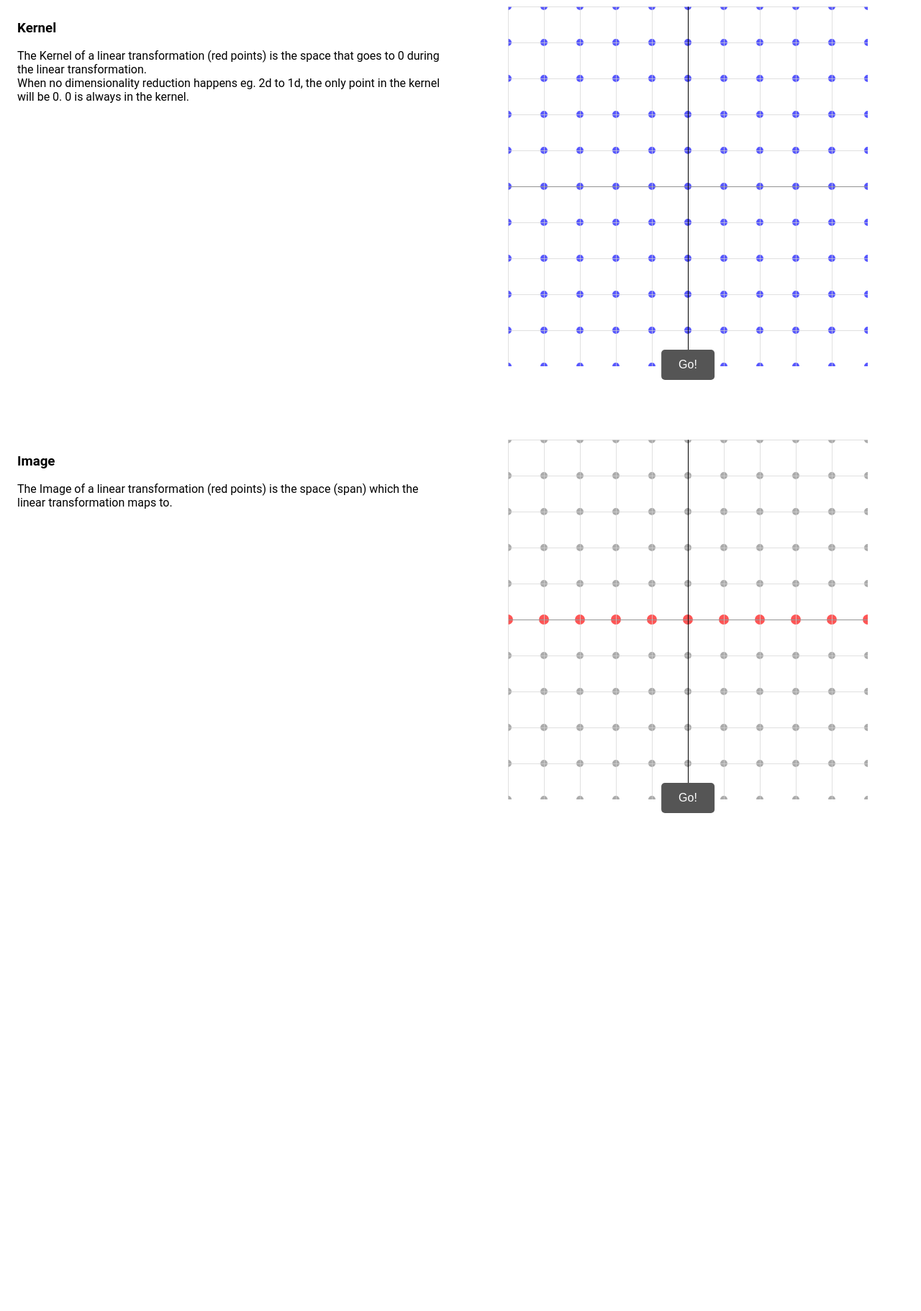
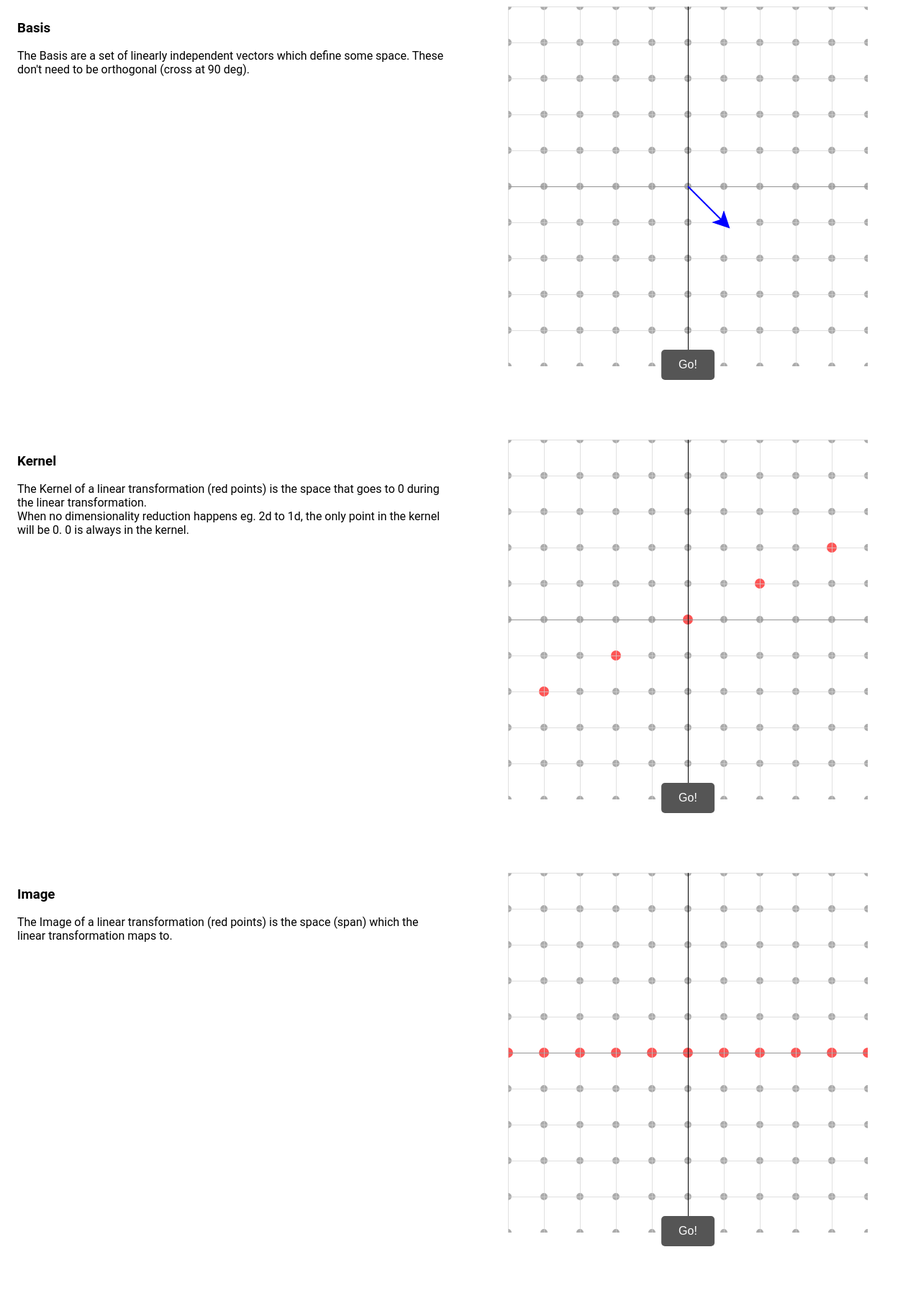
Before and after one commit to kzenstratus/kzen, a Flask app: page / in a window 1280 px wide. Shown: the whole page at 72% size. Before the commit the page ends 1130 px from the top, so only its background shows below. Run offline with Flask 2, Linux system fonts and the light colour scheme.

Commit message:
got the vector in the correct svg

```diff
--- a/app/static/concepts/lin_alg/lin_alg_vars.js
+++ b/app/static/concepts/lin_alg/lin_alg_vars.js
@@ -12,26 +12,38 @@ linAlgGlobalVar = {"plotDomain" : [-5,5]
 				}
 
 
+basisPayload = {"conceptId" : "basis"
+				, "buttonId" : "basis_transform"
+				// , "duration" : 4000
+				, "tarColor" : "red"
+				// , "highlightSpace" : [18, 39, 60, 81, 102]
+				// , "listNextDotSpaces" : [kernelNextDotSpace, startSpace]
+				//
+			}
+
+
+
 var startSpace = get2dDotSpace(linAlgGlobalVar.plotDomain
                                         , linAlgGlobalVar.plotDomain
                                         , linAlgGlobalVar.numTicks);
 
 var kernelNextDotSpace = getTransformSpace(startSpace, [[1, 0], [2, 0]])._data
 
-kernelPayload = {"conceptId" : "#kernel"
-				, "buttonId" : "#kernel_transform"
+kernelPayload = {"conceptId" : "kernel"
+				, "buttonId" : "kernel_transform"
 				, "duration" : 4000
 				, "tarColor" : "red"
 				, "highlightSpace" : [18, 39, 60, 81, 102]
 				, "transMatrix" : [[1, 0], [2, 0]]
 				, "listNextDotSpaces" : [kernelNextDotSpace, startSpace]}
 
-imagePayload = {"conceptId" : "#image"
-				, "buttonId" : "#image_transform"
+imagePayload = {"conceptId" : "image"
+				, "buttonId" : "image_transform"
 				, "duration" : 4000
 				, "tarColor" : "red"
 				, "highlightSpace" : [5, 16, 27, 38, 49, 60, 71, 82, 93, 104, 115]
-				, "transMatrix" : [[1, 0], [2, 0]]}
+				, "transMatrix" : [[1, 0], [2, 0]]
+				, "listNextDotSpaces" : [kernelNextDotSpace, startSpace]}
 
 
 
--- a/app/static/display_class.js
+++ b/app/static/display_class.js
@@ -56,13 +56,15 @@ class DisplayConceptExamplePlot {
           .append("svg")
           .attr("width", width)
           .attr("height", height)
+          .attr("id", "#" + this.conceptExampleId + "Svg")
 
       let currSpace = new Space({xDomain : xDomain
                                 , yDomain : yDomain
                                 , height : height
                                 , width : width
                                 , numTicks : numTicks
-                                , dotColor : dotColor}
+                                , dotColor : dotColor
+                                , tarSpace : tarSpace}
                                 );
       this.currSpace = currSpace;
       this.currSpace.plotSpace({someSvg : this.currSvg})
@@ -78,12 +80,6 @@ class DisplayConceptExamplePlot {
           .attr("class", "concept-example")
           .attr("id", this.conceptExampleId)
       }
-
-      // d3.selectAll("#kernel-example")
-      //     .append("button")
-      //     .attr("class", "gobutton")
-      //     .attr("id", "kernel-transform")
-      //     .text("GO KERNEL")
 
       makeButton(){
         var currSpace = this.currSpace
--- a/app/static/plot_class.js
+++ b/app/static/plot_class.js
@@ -13,14 +13,14 @@ scaleLoc(tarCoord = startCoord
   , height = height
   , width = width);
 
-let testLine = new Vector(startCoord = [ 0, 0]
-  , endCoord = [1, 1]
-  , lineSize = 2
-  , lineStyle = "solid"
-  , height = 500
-  , width = 500
-  , numTicks = 10
-  , color = "blue");
+let testLine1 = new Vector({startCoord : [ 0, 0]
+  , endCoord : [1, 1]
+  , lineSize : 2
+  , lineStyle : "solid"
+  , height : 500
+  , width : 500
+  , numTicks : 10
+  , color : "blue"});
 
 var coordList = [[[0, 0], [100, 80]]
                   , [[0,0], [40,40]]];
@@ -42,14 +42,14 @@ testLine.move(svgContainer, coordList, 2000);
  * @param {[type]} lineColor [The color of the line]
  */
 class Vector {
-    constructor(startCoord
+    constructor({startCoord
                 , endCoord
                 , lineSize
                 , lineStyle
                 , height
                 , width
                 , numTicks
-                , color) {
+                , color} = {}) {
 
         this.startCoord = scaleLoc(startCoord
                                   , numTicks
@@ -240,26 +240,9 @@ class Space {
           )
         }
 
-        // var nextDotSpace = kernel.listNextDotSpaces[0];
-        // kernel.currSvg.selectAll(".markers")
-        //               .transition()
-        // .duration(4000)
-        // .attr("delay", function(d,i) {
-        //         return 1000*i;
-        //         })
-        // .attr("cx", function(d, i) {
-        //       return 500/2 + nextDotSpace[i][0]*50;
-
-        //        })
-        // .attr("cy", function(d, i) {
-        //       return 500/2 + nextDotSpace[i][1]*50;
-
-        //         })
-
 
         move({someSvg, listNextDotSpaces, duration} = {}){
 
-          // d3.select(this.classId)
           // TODO: why do I need to define a variable inside here
           // for d3 to see it?
           //
@@ -287,18 +270,4 @@ class Space {
             this.space = nextDotSpace;
           }
         }
-
-        // moveAll({someSvg, listNextDotSpaces, duration} = {}){
-        //   // console.log(listNextDotSpaces)
-        //   // console.log(duration)
-        //   // console.log(someSvg)
-
-        //   for(var idx in listNextDotSpaces){
-        //     console.log(idx)
-        //     var nextDotSpace = listNextDotSpaces[idx]
-        //     console.log(listNextDotSpaces)
-        //     this.move({someSvg : someSvg, nextDotSpace : nextDotSpace, duration : duration})
-        //     break
-        //   }
-        // }
 }
--- a/app/templates/index.html
+++ b/app/templates/index.html
@@ -15,6 +15,49 @@
 <body>
 
 
+  <div class = 'concept-container' id = "basis">
+    <div class = 'concept-text'>
+
+      <h3>Basis</h3>
+      <p>
+        The Basis are a set of linearly independent vectors which define some space.
+        These don't need to be orthogonal (cross at 90 deg).
+      </p>
+
+    </div>
+
+        <script type="text/javascript">
+          // Read in linAlgGlobalVar and kernelPayload
+          var basis = new DisplayConceptExamplePlot({conceptId : basisPayload.conceptId
+                , conceptExampleId : "basis-example"
+                , buttonId : basisPayload.buttonId
+                , xDomain : linAlgGlobalVar.plotDomain
+                , yDomain : linAlgGlobalVar.plotDomain
+                , height : linAlgGlobalVar.plotHeight
+                , width : linAlgGlobalVar.plotWidth
+                , numTicks : linAlgGlobalVar.numTicks
+                , tarColor : basisPayload.tarColor
+                , tarSpace : basisPayload.highlightSpace
+                })
+
+          let testLine = new Vector({startCoord : [ 0, 0]
+            , endCoord : [1, 1]
+            , lineSize : 2
+            , lineStyle : "solid"
+            , height : 500
+            , width : 500
+            , numTicks : 10
+            , color : "blue"});
+
+          var svgContainer = d3.select("#basis-example")
+                                .selectAll("svg");
+          testLine.getVector(svgContainer);
+
+
+          </script>
+
+  </div>
+
   <div class = 'concept-container' id = "kernel">
     <div class = 'concept-text'>
 
@@ -26,64 +69,26 @@
 
     </div>
 
-    <!-- <div class = 'concept-example' id = "kernel"> -->
-        <!-- <button class="gobutton" id="kernel_transform">Go!</button> -->
-
         <script type="text/javascript">
           // Read in linAlgGlobalVar and kernelPayload
-//           let testSpace = new Space(xDomain = linAlgGlobalVar.plotDomain
-//                                   , yDomain = linAlgGlobalVar.plotDomain
-//                                   , height = linAlgGlobalVar.plotHeight
-//                                   , width = linAlgGlobalVar.plotWidth
-//                                   , numTicks = linAlgGlobalVar.numTicks
-//                                   , tarSpace = kernelPayload.highlightSpace
-//                                   , dotSpace = "blue"
-//                                   , classId = kernelPayload.conceptId
-//                                 );
-
-//           // var svgContainer = d3.select("body").append("svg:svg")
-//           //                           .attr("width", 600)
-//           //                           .attr("height", 600)
-//           //                           .attr("class", "testId");
-// testSpace.plotSpace(svgContainer)
-// testSpace.plotBasis(svgContainer)
-
-// var currSpace = testSpace.space
-// var nextDotSpace = getTransformSpace(currSpace, transMatrix)._data
-
-//
-          var kernel = new DisplayConceptExamplePlot({conceptId : "kernel"
+          var kernel = new DisplayConceptExamplePlot({conceptId : kernelPayload.conceptId
                 , conceptExampleId : "kernel-example"
-                , buttonId : "kernel-transform"
+                , buttonId : kernelPayload.buttonId
                 , xDomain : linAlgGlobalVar.plotDomain
                 , yDomain : linAlgGlobalVar.plotDomain
                 , height : linAlgGlobalVar.plotHeight
                 , width : linAlgGlobalVar.plotWidth
                 , numTicks : linAlgGlobalVar.numTicks
-                , dotColor : 'blue'
+                , tarColor : kernelPayload.tarColor
+                , tarSpace : kernelPayload.highlightSpace
                 , listNextDotSpaces : kernelPayload.listNextDotSpaces
                 })
 
-
-          // var kernel = new DisplayTransConceptPlot(conceptId = kernelPayload.conceptId
-          //                         , buttonId = kernelPayload.buttonId
-          //                         , initDotSpace = linAlgGlobalVar.space
-          //                         , highlightSpace = kernelPayload.highlightSpace
-          //                         , domain = linAlgGlobalVar.plotDomain
-          //                         , width = linAlgGlobalVar.plotWidth
-          //                         , height = linAlgGlobalVar.plotHeight
-          //                         , numTicks = linAlgGlobalVar.numTicks
-          //                         , transMatrix = kernelPayload.transMatrix
-          //                         , duration = kernelPayload.duration
-          //                         , tarColor = kernelPayload.tarColor
-          //                         )
-          // kernel.animate
           </script>
 
-    <!-- </div> -->
+  </div>
 
-  </div>
-  <div class = 'concept-container'>
+  <div class = 'concept-container' id = "image">
     <div class = 'concept-text'>
 
       <h3>Image</h3>
@@ -93,27 +98,24 @@
 
     </div>
 
-    <div class = 'concept-example' id = "image">
-        <button class="gobutton" id="image_transform">Go!</button>
+
 
         <script type="text/javascript">
 
-          var image = new DisplayTransConceptPlot(conceptId = imagePayload.conceptId
-                                  , buttonId = imagePayload.buttonId
-                                  , initDotSpace = linAlgGlobalVar.space
-                                  , highlightSpace = imagePayload.highlightSpace
-                                  , domain = linAlgGlobalVar.plotDomain
-                                  , width = linAlgGlobalVar.plotWidth
-                                  , height = linAlgGlobalVar.plotHeight
-                                  , numTicks = linAlgGlobalVar.numTicks
-                                  , transMatrix = imagePayload.transMatrix
-                                  , duration = imagePayload.duration
-                                  , tarColor = imagePayload.tarColor
-                                  )
-          // transpose.animate
+          var image = new DisplayConceptExamplePlot({conceptId : imagePayload.conceptId
+                , conceptExampleId : "image-example"
+                , buttonId : imagePayload.buttonId
+                , xDomain : linAlgGlobalVar.plotDomain
+                , yDomain : linAlgGlobalVar.plotDomain
+                , height : linAlgGlobalVar.plotHeight
+                , width : linAlgGlobalVar.plotWidth
+                , numTicks : linAlgGlobalVar.numTicks
+                , tarColor : imagePayload.tarColor
+                , tarSpace : imagePayload.highlightSpace
+                , listNextDotSpaces : imagePayload.listNextDotSpaces
+                })
+
           </script>
-
-    </div>
 
   </div>
 
```
